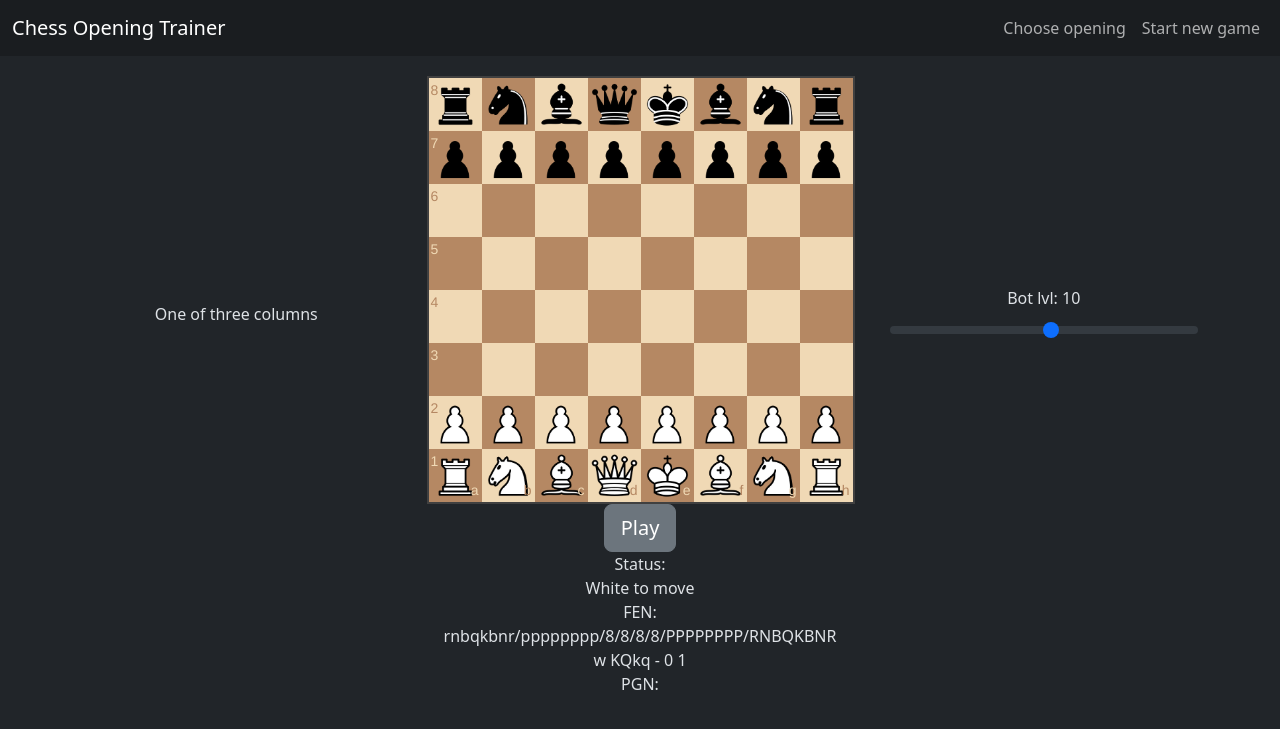
After one commit to MasterOfChess/chess-trainer, a Flask app: page /play in a window 1280 px wide. The commit adds this page. Shown: the top 729 px of the page. Run offline with Flask 3, Linux system fonts and the light colour scheme; parts of the project's set-up code (start-up, migrations or seed data) failed here and were passed over.

Commit message:
Add new_game route and playing with black.

```diff
--- a/src/app.py
+++ b/src/app.py
@@ -23,9 +23,11 @@ def initialize_config():
         session['bot_lvl'] = 10
     if 'branching_factor' not in session:
         session['branching_factor'] = 1
+    if 'color' not in session:
+        session['color'] = 'white'
 
 
-def new_game():
+def init_new_game():
     session['in_book'] = True
     engine.configure({'Skill Level': session['bot_lvl']})
 
@@ -39,11 +41,31 @@ def set_bot_lvl():
     return {'bot_lvl': lvl}
 
 
+@app.route('/new_game', methods=['GET'])
+def new_game():
+    return render_template('new_game.html')
+
+
+@app.route('/choose_color', methods=['POST'])
+def choose_color():
+    color = request.form.get('color')
+    color = 'white' if color == 'white-color' else 'black'
+    session['color'] = color
+    return {'response': 'success'}
+
+
+@app.route('/play')
+def play():
+    initialize_config()
+    init_new_game()
+    return render_template('play.html', player_color=session['color'])
+
+
 # define root(index) route
 @app.route('/')
 def root():
     initialize_config()
-    new_game()
+    init_new_game()
     return render_template('index.html')
 
 
--- a/src/static/play_bot.js
+++ b/src/static/play_bot.js
@@ -18,7 +18,7 @@ function onDragStart(source, piece, position, orientation) {
   }
   // do not pick up pieces if the game is over
   if (game.game_over()) return false;
-
+  if (game.turn() !== player_color[0]) return false;
   // only pick up pieces for the side to move
   if (
     (game.turn() === "w" && piece.search(/^b/) !== -1) ||
@@ -28,12 +28,6 @@ function onDragStart(source, piece, position, orientation) {
   }
 }
 
-function clickSquare(square) {
-  var $square = $('#board .square-' + square);
-  $square.on('click', function () {
-    console.log('click');
-  });
-}
 function promotionSquaresUnder(square) {
   let file = square[0];
   let rank = parseInt(square[1]);
@@ -107,6 +101,14 @@ async function promotionOnDrop(move, source, target, piece) {
   }
 }
 
+async function askEngineToPlayMove() {
+  $.post("/make_move", { fen: game.fen() }, async function (data) {
+    await new Promise((resolve) => setTimeout(resolve, 300));
+    game.load(data.fen);
+    board.position(game.fen());
+  });
+}
+
 async function onDrop(source, target, piece) {
   console.log("onDrop", source, target);
   let is_legal = (source, target) => {
@@ -125,11 +127,7 @@ async function onDrop(source, target, piece) {
   game.move(move);
   board.position(game.fen());
 
-  $.post("/make_move", { fen: game.fen() }, async function (data) {
-    await new Promise((resolve) => setTimeout(resolve, 300));
-    game.load(data.fen);
-    board.position(game.fen());
-  });
+  await askEngineToPlayMove();
 
   updateStatus();
 }
@@ -175,6 +173,17 @@ function updateStatus() {
   $pgn.html(game.pgn());
 }
 
+async function startGame() {
+  if (player_color === "black") {
+    board.orientation('black');
+    await new Promise((resolve) => setTimeout(resolve, 1000));
+    await askEngineToPlayMove();
+  }
+  else {
+    board.orientation('white');
+  }
+}
+
 var config = {
   draggable: true,
   position: "start",
@@ -185,7 +194,6 @@ var config = {
 board = Chessboard("board", config);
 
 updateStatus();
-
 let bot_lvl_form = document.getElementById("bot-lvl-form");
 bot_lvl_form.oninput = function () {
   let bot_lvl = this.value;
@@ -194,3 +202,7 @@ bot_lvl_form.oninput = function () {
     console.log(data);
   });
 }
+$('#play-button').on('click', async function () {
+  $(this).off('click');
+  await startGame();
+});
--- a/src/templates/layout.html
+++ b/src/templates/layout.html
@@ -33,7 +33,7 @@ https://cdn.jsdelivr.net/npm/bootstrap@5.3.3/dist/css/bootstrap.min.css
     {% endblock %}
   </head>
   <body>
-    {% block body %} {{ nav_bar([('#', 'Choose opening'), ('#', 'Start new
+    {% block body %} {{ nav_bar([('#', 'Choose opening'), ('new_game', 'Start new
     game')], '') }} {% endblock %}
   </body>
 </html>
--- /dev/null
+++ b/src/templates/play.html
@@ -0,0 +1,48 @@
+{% extends "layout.html" %} {% block title %}Chess Opening Trainer {% endblock
+%} {% block head %} {{super()}} {% endblock %} {% block body %} {{super()}}
+<div class="container text-center">
+  <div class="row"></div>
+  <div class="row align-items-center" style="margin-top: 20px">
+    <div class="col">One of three columns</div>
+    <div class="col-5">
+      <div id="board-container" class="container-fluid">
+        <div id="board"></div>
+      </div>
+      <button id="play-button" type="button" class="btn btn-lg btn-secondary">
+        Play
+      </button>
+    </div>
+    <div class="col">
+      <label for="bot-lvl-form" class="form-label">Bot lvl: 10</label>
+      <input
+        type="range"
+        class="form-range"
+        min="1"
+        max="20"
+        id="bot-lvl-form"
+      />
+    </div>
+  </div>
+  <div class="row align-items-center">
+    <div class="col"></div>
+    <div class="col">
+      <label>Status:</label>
+      <div id="status"></div>
+      <label>FEN:</label>
+      <div id="fen"></div>
+      <label>PGN:</label>
+      <div id="pgn"></div>
+    </div>
+    <div class="col"></div>
+  </div>
+</div>
+{% endblock %} {% block after_body %}
+<script>
+  var player_color = "{{player_color}}";
+</script>
+<script
+  type="text/javascript"
+  language="javascript"
+  src="{{url_for('static', filename='play_bot.js')}}"
+></script>
+{% endblock %}
```
Also changed, not shown: src/static/new_game.js (added, +9 -0 lines), src/templates/new_game.html (added, +27 -0 lines).
